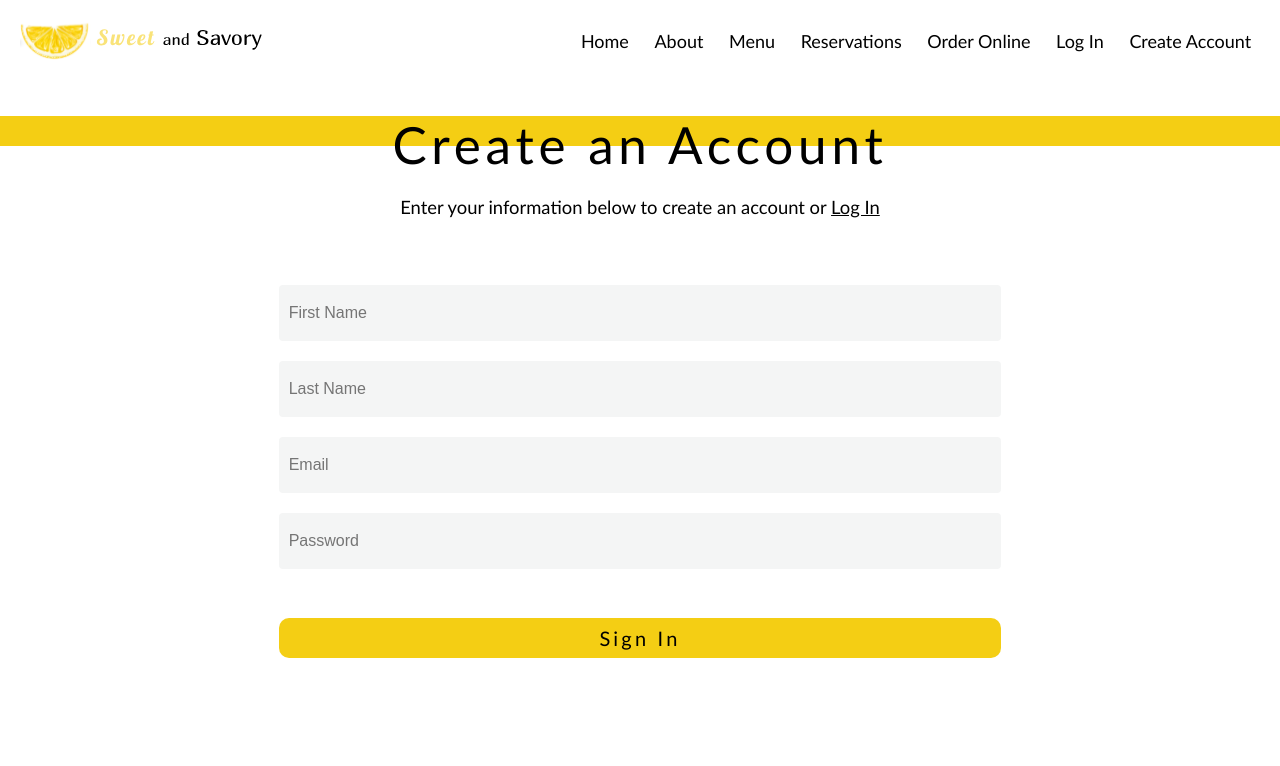
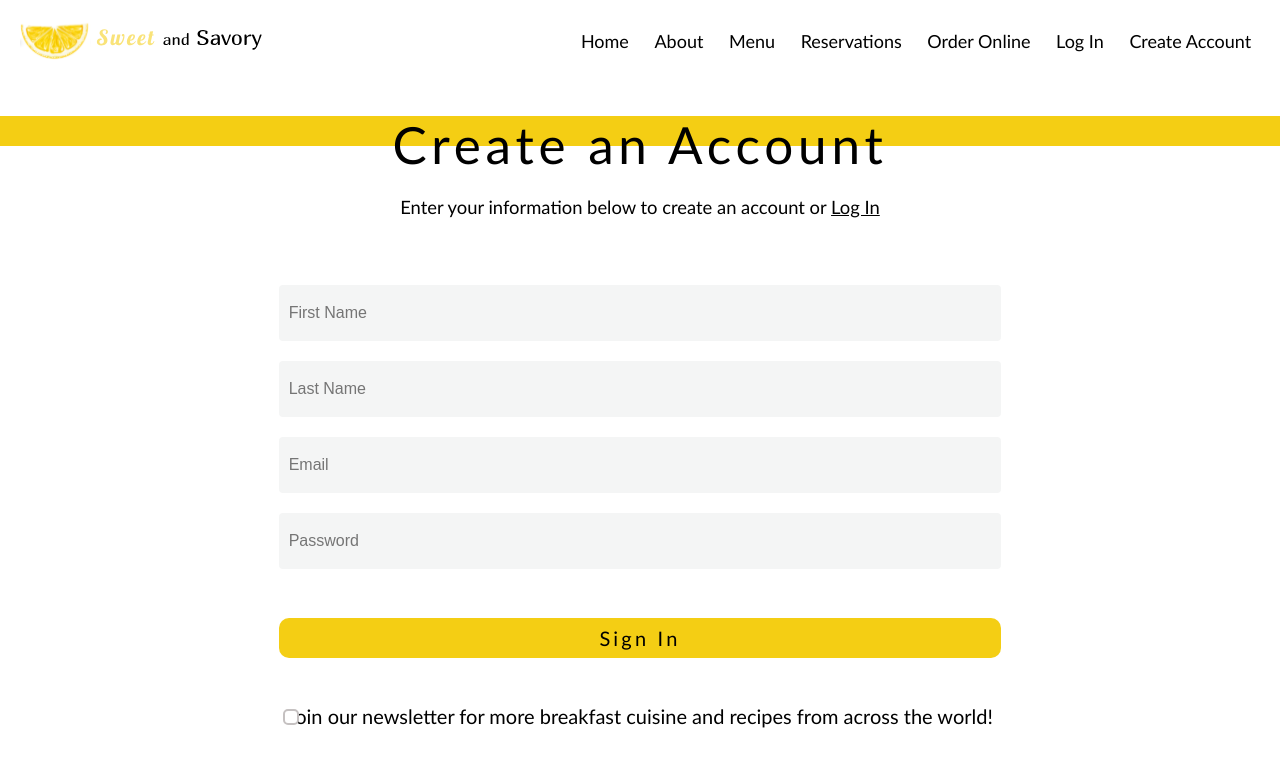
Before and after one commit to shba2504/sweetandsavory, a React (Vite) app: page /create in a window 1280 px wide. Shown: the top 766 px of the page. Built offline with nearby package versions, Linux system fonts and the light colour scheme.

Commit message:
added checkbox and css styling

```diff
--- a/src/components/Booking/Booking.jsx
+++ b/src/components/Booking/Booking.jsx
@@ -44,7 +44,11 @@ const Booking = () => {
                 </div>
               </form>
               <div className="submit-btn">
-                <button type="submit" onClick={handleSubmit}>
+                <button
+                  type="submit"
+                  onClick={handleSubmit}
+                  aria-label="submit button, complete all required fields before submitting"
+                >
                   Confirm Reservation
                 </button>
 
--- a/src/components/CreateAcct/CreateAcct.css
+++ b/src/components/CreateAcct/CreateAcct.css
@@ -4,19 +4,18 @@ input:invalid {
 }
 
 input[type="checkbox"] {
-  display: inline-block;
   height: 1rem;
   font-size: 1rem;
   border-radius: 5px;
   -webkit-appearance: none;
   -moz-appearance: none;
   appearance: none;
-  border: 2px solid rgb(230, 230, 230);
+  border: 2px solid rgb(197, 193, 193);
   width: 1rem;
   background-color: white;
-  align-self: center;
-  margin-right: 0.5rem;
   padding: 0;
+  position: relative;
+  top: 3rem;
 }
 
 input[type="checkbox"]:hover {
--- a/src/components/CreateAcct/CreateAcct.jsx
+++ b/src/components/CreateAcct/CreateAcct.jsx
@@ -26,10 +26,18 @@ const CreateAcct = () => {
             <LastName />
             <EmailAddress />
             <Password />
-
             <br />
             <div>
               <button type="submit">Sign In</button>
+              <input
+                type="checkbox"
+                name="acceptedNewsletter"
+                aria-label="click checkbox to join our newsletter"
+              />
+              <p>
+                Join our newsletter for more breakfast cuisine and recipes from
+                across the world!
+              </p>
             </div>
           </form>
         </div>
--- a/src/components/Form/Password.jsx
+++ b/src/components/Form/Password.jsx
@@ -9,6 +9,7 @@ export const Password = () => {
         type="password"
         placeholder="Password"
         style={{ border: "none" }}
+        min="6"
         required
       />
     </>
--- a/src/components/Form/TextArea.jsx
+++ b/src/components/Form/TextArea.jsx
@@ -6,7 +6,7 @@ export const TextArea = () => {
       <textarea
         type="text"
         id="textarea"
-        placeholder="Special Requests or Accommodations"
+        placeholder="Special Requests or Accommodations (optional)"
         style={{ border: "none", backgroundColor: "hsla(180, 7%, 92%, 0.5)" }}
       />
     </>
--- a/src/components/Menu/Menu.jsx
+++ b/src/components/Menu/Menu.jsx
@@ -129,6 +129,7 @@ const Menu = () => {
             display: "flex",
             justifyContent: "center",
             marginBottom: "20px",
+            width: "100%",
           }}
         >
           <button
--- a/src/components/Reservations/Reservations.jsx
+++ b/src/components/Reservations/Reservations.jsx
@@ -91,7 +91,8 @@ const Reservations = () => {
               <Link to="/booking">
                 <button
                   type="submit"
-                  aria-label="submit button"
+                  disabled={!party || !date || !time}
+                  aria-label="submit button, disabled until all required fields completed"
                   onClick={scrollToTop}
                 >
                   Book Reservation
```
